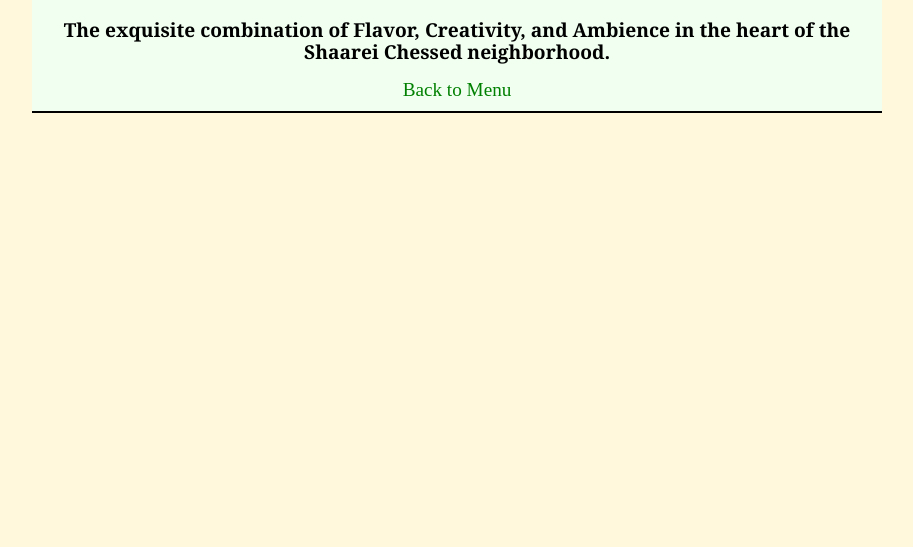
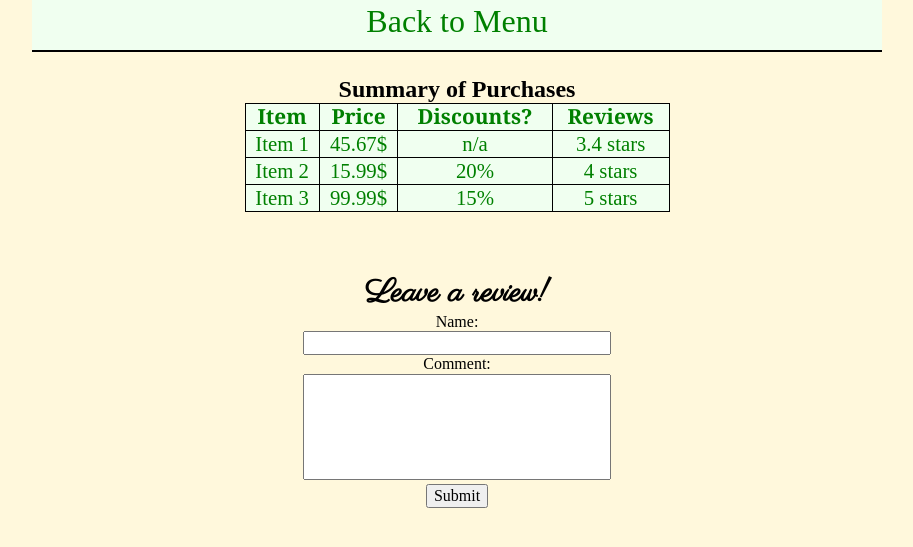
Before and after one commit to DassiGit/Homeworks, a plain HTML site: page html/53/checkout.html in a window 1280 px wide. Shown: the part 399-946 px from the top of the page, without its empty margins (183-1096 px from the left). Before the commit the page ends 800 px from the top, so only its background shows below. Drawn offline with Linux system fonts and the light colour scheme.

Commit message:
final submission of Homework 53

```diff
--- a/html/53/CSS/checkout.css
+++ b/html/53/CSS/checkout.css
@@ -1 +1,69 @@
         @import url(Res.css);
+
+        @media (max-width: 800px) {
+    body {
+         display: block;
+         width: 100%;
+         text-align: center;
+         text-align: center;
+        }
+    header{
+
+        text-align: center;
+    }
+}
+
+        a{
+            display: block;
+            font-size: 2em;
+        }
+
+        table{
+        border: 1px solid black;
+        border-collapse: collapse;
+        width: 80%;
+        margin: auto;
+        background-color: honeydew ;
+        color: green;
+        width: 50%;
+        margin:auto;
+        }
+
+        th,td{
+        border: 1px solid black;
+        text-align: center;
+        font-size: 1.3em;
+        }
+
+        th{
+            font-family: Georgia, 'Times New Roman', Times, serif;
+        }
+        caption{
+            font-size: 1.5em;
+            font-weight: bold;
+            color: black;
+            padding-top: 1em;
+        }
+
+        tr:not(:first-of-type):hover {
+            background-color: antiquewhite ;
+            color: brown;
+        }
+        input{
+            display: block;
+            margin: auto;
+            width: 300px;
+        }
+        #comment{
+            height: 100px;
+        }
+        button{
+            margin-top: 4px;
+        }
+        .review{
+            margin-top: 2em;
+            font-size: 2em;
+        }
+        section{
+            text-align: center;
+        }
--- a/html/53/CSS/menu.css
+++ b/html/53/CSS/menu.css
@@ -148,3 +148,6 @@ ol[id^="item"] > li{
 #popup > p:last-child:hover{
     cursor: grab;
 }
+.co:hover{
+    color:black;
+}
--- a/html/53/checkout.html
+++ b/html/53/checkout.html
@@ -13,21 +13,53 @@
     <link rel="preconnect" href="https://fonts.gstatic.com" crossorigin>
     <link href="https://fonts.googleapis.com/css2?family=Parisienne&display=swap" rel="stylesheet">
     <title>Checkout</title>
-    <style>
 
-
-
-    </style>
 </head>
 <body>
      <header>
     <h1>Checkout</h1>
     <img class="logo" src="images/caflog.png" alt="Logo of Cafe">
-    <h2>The exquisite combination of Flavor, Creativity, and Ambience in the heart of the Shaarei Chessed neighborhood.</h2>
-    <a href="Menu.html"target="_blank">Back to Menu</a>
+     <a href="Menu.html"target="_blank">Back to Menu</a>
     </header>
 
+    <table>
+        <tbody>
+            <tr>
+                <th>Item</th>
+                <th>Price</th>
+                <th>Discounts?</th>
+                <th>Reviews</th>
+            </tr>
+            <tr>
+                <td>Item 1</td>
+                <td>45.67$</td>
+                <td>n/a</td>
+                <td>3.4 stars</td>
+            </tr>
+                        <tr>
+                <td>Item 2</td>
+                <td>15.99$</td>
+                <td>20%</td>
+                <td>4 stars</td>
+            </tr>
+                        <tr>
+                <td>Item 3</td>
+                <td>99.99$</td>
+                <td>15%</td>
+                <td>5 stars</td>
+            </tr>
+            <caption>Summary of Purchases</caption>
 
+        </tbody>
+    </table>
 
+    <section>
+        <h1 class="review">Leave a review!</h1>
+    <form>
+       Name: <input type="text" name="Name" id="name">
+       Comment: <input type="text" name="Comment" id="comment">
+        <button>Submit</button>
+    </form>
+        </section>
 </body>
 </html>
```
Also changed, not shown: html/53/Menu.html (+1 -1 lines).
